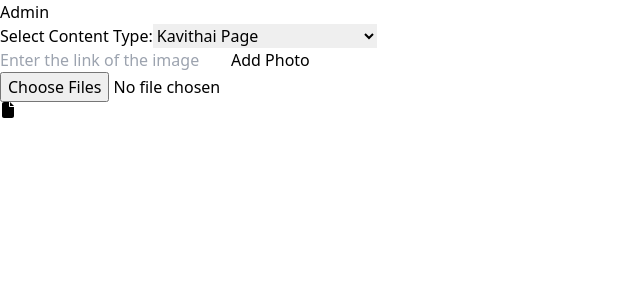
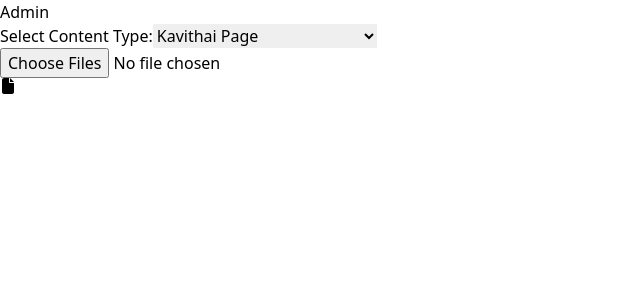
Before and after one commit to kishorekrrish3/Kanaiyazhi-Admin-Panel, a React (Vite) app in the folder client/: page / in a window 1280 px wide. Shown: the top 300 px of the page, without its empty margins (0-640 px from the left). Built offline with nearby package versions, Linux system fonts and the light colour scheme.

Commit message:
Update Eventpage.jsx

```diff
--- a/client/src/Eventpage.jsx
+++ b/client/src/Eventpage.jsx
@@ -199,10 +199,7 @@ const Eventpage = () => {
           </form>
       ) : null}
 
-      <div className='w-full gap-2 flex justify-center'>
-        <input type='text' placeholder='Enter the link of the image' className='border-solid border-2 border-gray-500 w-8/12 px-2 py-2 rounded-xl' value={plink} onChange={(ev) => setPlink(ev.target.value)} />
-        <button className='bg-blue-600 text-white px-2 py-2 rounded-xl cursor-pointer' onClick={addpbylink}>Add Photo</button>
-      </div>
+
       <div className='flex gap-5'>
         <div className='flex items-center gap-3'>
           {addedPhotos.length > 0 && addedPhotos.map(link => (
```
